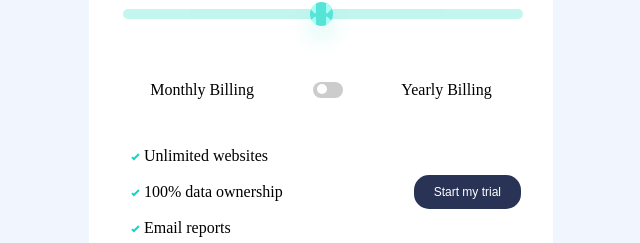
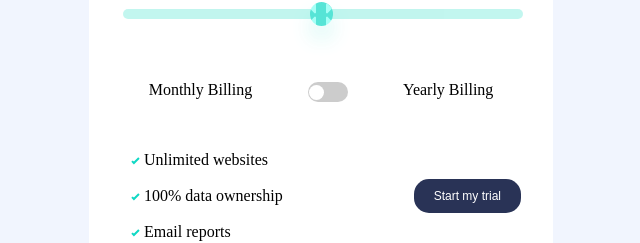
Before and after one commit to iraytee-code/interactive-pricing-component-main, a plain HTML site: page index.html in a window 1280 px wide. Shown: the part 346-589 px from the top of the page, 319-959 px from the left. Drawn offline with Linux system fonts and the light colour scheme.

Commit message:
Changes to be committed:

```diff
--- a/index.html
+++ b/index.html
@@ -23,13 +23,3 @@
     </div>
   </body>
 </html>
-
-<style>
-  .attribution {
-    font-size: 11px;
-    text-align: center;
-  }
-  .attribution a {
-    color: hsl(228, 45%, 44%);
-  }
-</style>
--- a/index.js
+++ b/index.js
@@ -46,7 +46,7 @@ billDuration.innerHTML = `
 <div class="sub-type">Monthly Billing</div>
 <label class="switch">
   <input type="checkbox">
-  <span class="slider_ball round"></span>
+  <span class="toggle_switch" checked></span>
 </label>
 <div class="sub-type">Yearly Billing</div>
 `;
--- a/style.css
+++ b/style.css
@@ -227,66 +227,48 @@ table {
 }
 
 /* toggle button style */
-
 .switch {
   position: relative;
   display: inline-block;
-  width: 30px;
-  height: 16px;
+  width: 40px;
+  height: 20px;
 }
 
-.switch input {
-  opacity: 0;
-  width: 0;
-  height: 0;
-}
-
-.slider_ball {
+.toggle_switch {
   position: absolute;
   cursor: pointer;
   top: 0;
   left: 0;
+  bottom: 0;
   right: 0;
-  bottom: 0;
-  background-color: #ccc;
-  -webkit-transition: 0.4s;
+  background: #cccccc;
   transition: 0.4s;
+  border-radius: 34px;
 }
 
-.slider_ball:before {
+.switch input {
+  display: none;
+}
+
+.toggle_switch:before {
   position: absolute;
   content: "";
-  height: 10px;
-  width: 10px;
-  left: 4px;
-  bottom: 4px;
-  background-color: white;
-  -webkit-transition: 0.4s;
+  height: 15px;
+  width: 15px;
+  left: 1px;
+  bottom: 2.3px;
+  background: #ffffff;
   transition: 0.4s;
-}
-
-input:checked + .slider_ball {
-  background-color: #2196f3;
-}
-
-input:focus + .slider_ball {
-  box-shadow: 0 0 1px #2196f3;
-}
-
-input:checked + .slider:before {
-  -webkit-transform: translateX(26px);
-  -ms-transform: translateX(26px);
-  transform: translateX(26px);
-}
-
-.slider_ball.round {
-  border-radius: 2.125rem;
-}
-
-.slider_ball.round:before {
   border-radius: 50%;
 }
 
+input:checked + .toggle_switch {
+  background: #0fd9c6;
+}
+
+input:checked + .toggle_switch:before {
+  transform: translateX(22.9px);
+}
 /* sub details styles */
 
 .details {
```
